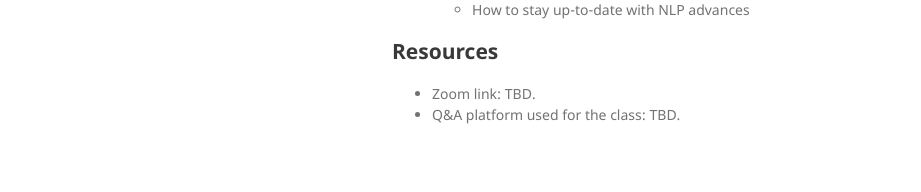
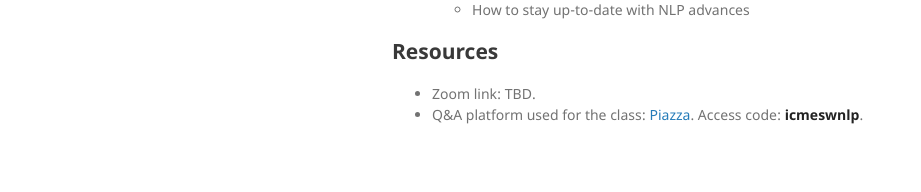
Before and after one commit to amiditwins/dl-for-nlp, a Jekyll site: the page built from index.md, in a window 1280 px wide. Shown: the part 1771-1963 px from the top of the page, without its empty margins (178-1099 px from the left). Built offline with Jekyll 4.4.1, drawn with Linux system fonts in a browser that asks for light colours; our own code applies the rules of GitHub Pages for plain Markdown files.

Commit message:
Add Piazza link

```diff
--- a/index.md
+++ b/index.md
@@ -54,4 +54,4 @@ Our primary goal is for attendees to develop a critical understanding of the pow
 ## Resources
 
 - Zoom link: TBD.
-- Q&A platform used for the class: TBD.
+- Q&A platform used for the class: [Piazza](https://piazza.com/stanford/summer2023/icmeswnlp). Access code: **icmeswnlp**.
```
